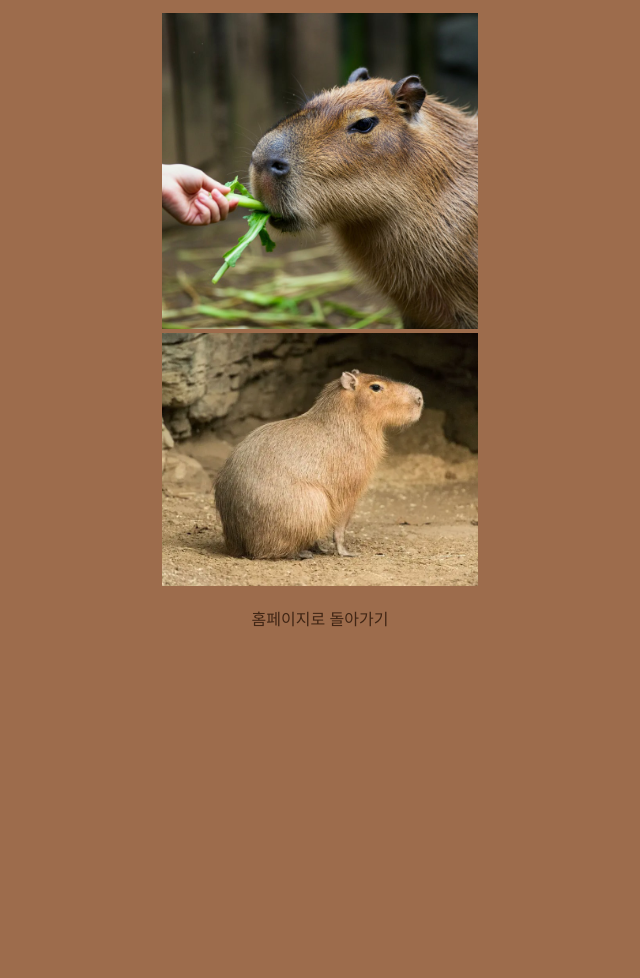
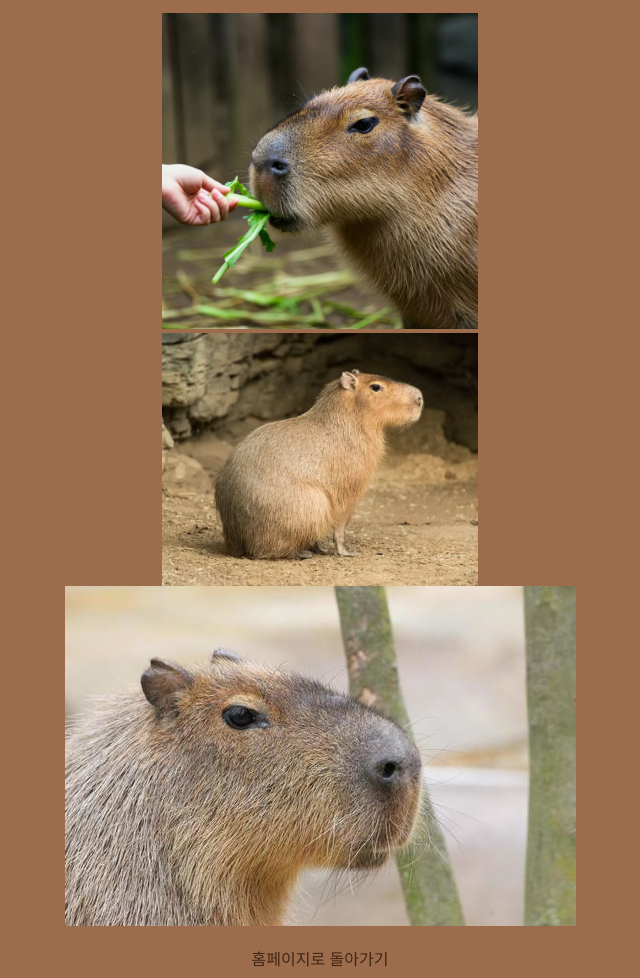
Before and after one commit to changsoo07/windowater, a plain HTML site: page wkqxkd.html in a window 1280 px wide. Shown: the part 116-1094 px from the top of the page, without its empty margins (320-960 px from the left). Before the commit the page ends 800 px from the top, so only its background shows below. Drawn offline with Linux system fonts and the light colour scheme.

Commit message:
Update wkqxkd.html

```diff
--- a/wkqxkd.html
+++ b/wkqxkd.html
@@ -42,6 +42,7 @@
     <p>카피바라 귀엽다</p>
     <img src="images/capybara2.jpeg" alt="카피바라 사진" class="img-small" >
     <img src="images/capybara3.jpeg" alt="카피바라 사진" class="back-link img-small center-img">
+    <img src="images/capybara4.jpeg" alt="카피바라 사진" class="back-link center-img">
     <p1 class="back-link"><a onclick="location.href = 'index.html';" style="cursor: pointer;">홈페이지로 돌아가기</a></p1>
 </body>
 </html>
```
